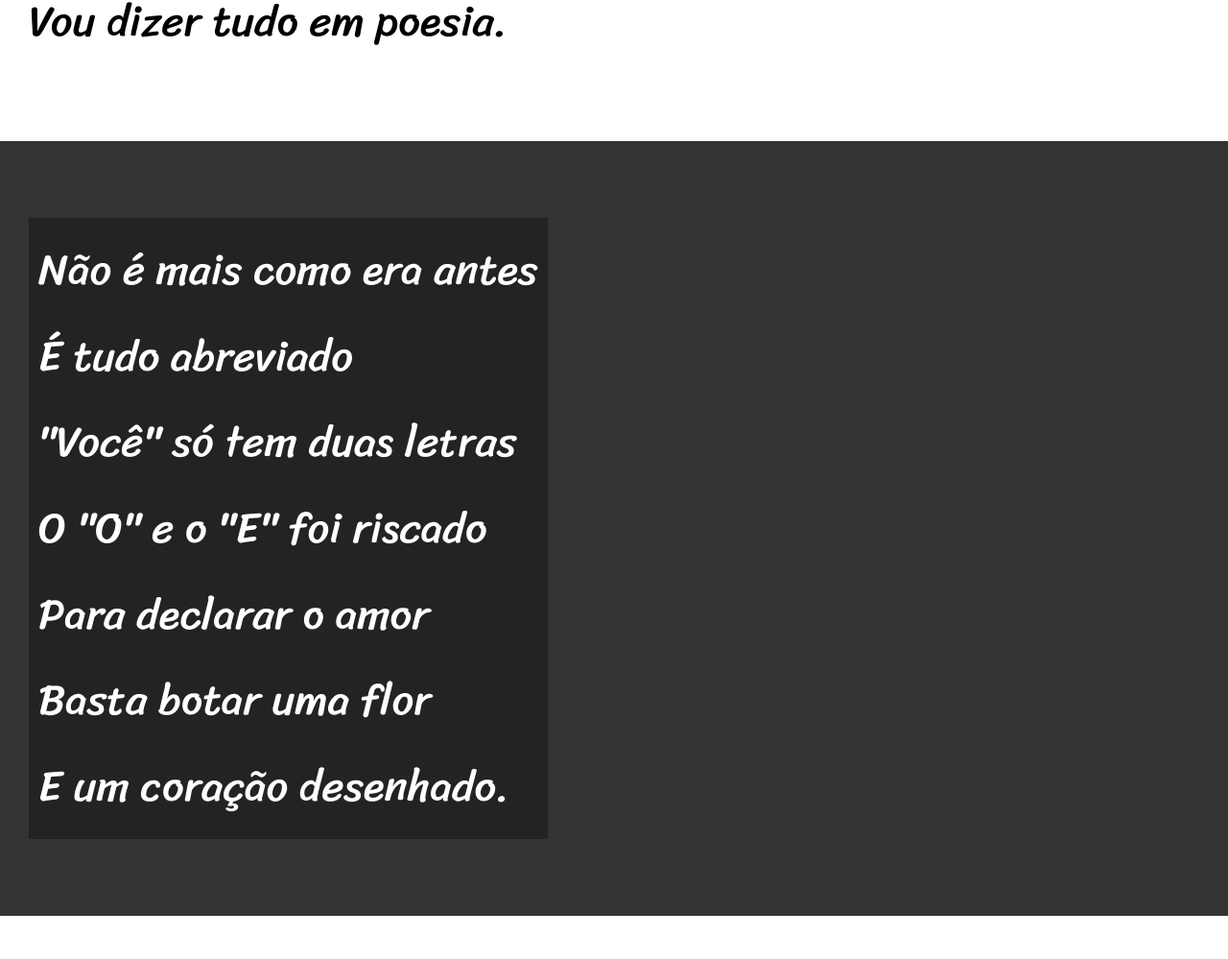
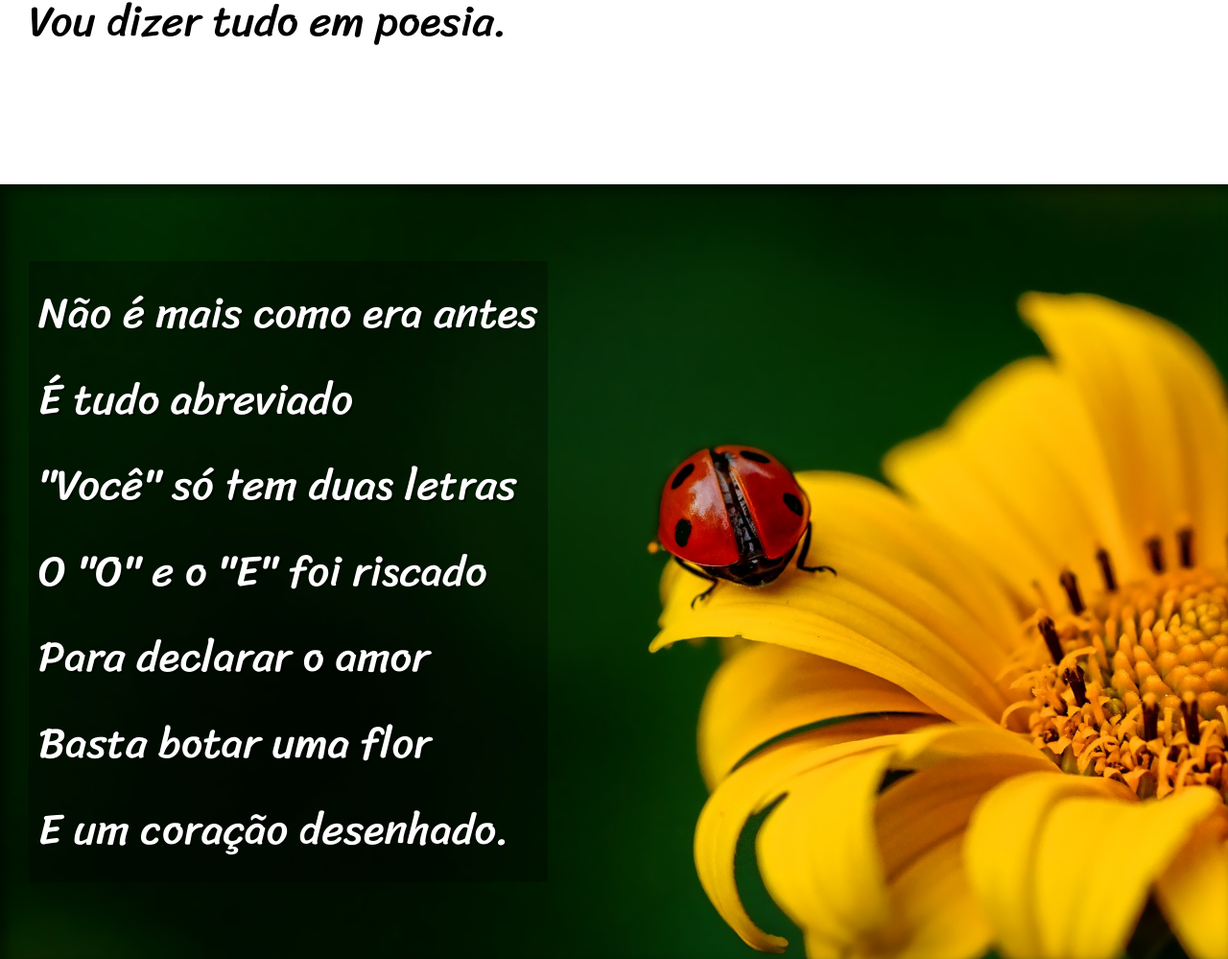
Before and after one commit to jhonatanccsouza/html-css, a plain HTML site: page desafios/d012/index.html in a window 1280 px wide. Shown: the part 900-1899 px from the top of the page at 96% size. Drawn offline with Linux system fonts and the light colour scheme.

Commit message:
Efeito paralax adicionado

```diff
--- a/desafios/d012/estilo/style.css
+++ b/desafios/d012/estilo/style.css
@@ -49,6 +49,9 @@ section{
     font-family: var(--fonte-03);
     font-size: 3.5vw;
 }
+section > p{
+    padding-bottom: 1em;
+}
 section.normal{
     background-color: white;
     color: black;
@@ -57,15 +60,27 @@ section.normal{
 section.imagem{
     background-color: rgb(51, 51, 51);
     color: white;
+    box-shadow: inset 6px 6px 13px 0px rgba(0, 0, 0, 0.521);
+    background-attachment: fixed;
 
 }
 section.imagem > p{
     display: inline-block;
     padding: 10px;
     background-color: rgba(0, 0, 0, 0.308);
+    text-shadow: 2px 2px 0px rgba(0, 0, 0, 0.445);
 
 }
+section.imagem#img01{
+    background-image: url(../imagens/background001.jpg);
+    background-position: right center;
+    background-size: cover;
 
+}
+section.imagem#img02{
+    background-image: url(../imagens/background002.jpg);
+    background-size: cover;
+}
 footer{
     background-color: black;
     color: white;
--- a/desafios/d012/index.html
+++ b/desafios/d012/index.html
@@ -26,7 +26,7 @@
             Vou dizer tudo em poesia. <br>
         </p>
     </section>
-    <section class="imagem">
+    <section class="imagem" id="img01">
         <p>
             Não é mais como era antes <br>
             É tudo abreviado <br>
@@ -58,7 +58,7 @@
             Decifre esse rabisco. <br>
         </p>
     </section>
-    <section class="imagem">
+    <section class="imagem" id="img02">
         <p>
             Tenho saudade das cartas <br>
             Escritas com a própria mão <br>
```
